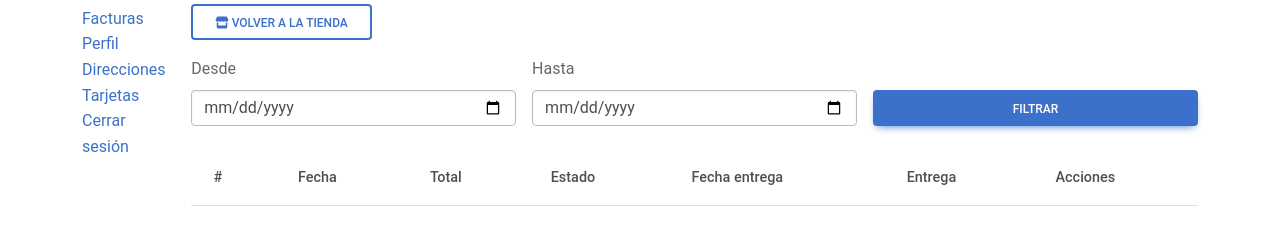
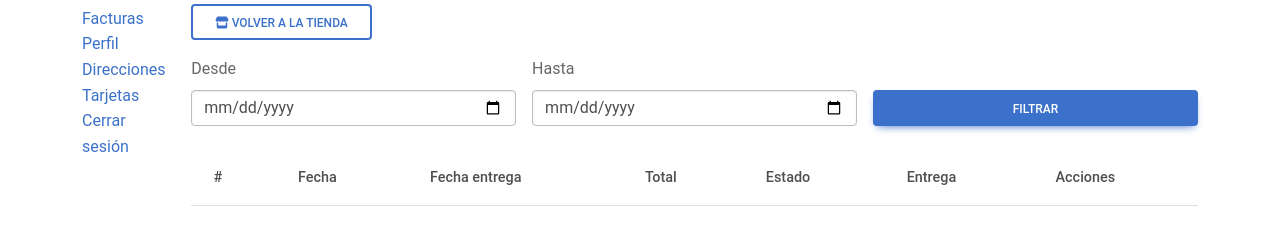
Before and after one commit to nicogc001/PasteleriaTFC, a plain HTML site: page cliente/pedidos.html in a window 1280 px wide. Shown: the part 224-467 px from the top of the page. Drawn offline with nearby package versions, Linux system fonts and the light colour scheme; files that its build step writes are made by us from their sources; no server answers; sample sign-in values are in the browser's storage.

Commit message:
orden tablas pedidos

```diff
--- a/cliente/pedidos.html
+++ b/cliente/pedidos.html
@@ -95,10 +95,10 @@
               <tr>
                 <th>#</th>
                 <th>Fecha</th>
+                <th>Fecha entrega</th>
                 <th>Total</th>
                 <th>Estado</th>
-                <th>Fecha entrega</th> <!-- NUEVO -->
-                <th>Entrega</th> <!-- NUEVO -->
+                <th>Entrega</th>
                 <th>Acciones</th>
               </tr>
             </thead>
```
Also changed, not shown: cliente/direcciones.html (+1 -1 lines).
